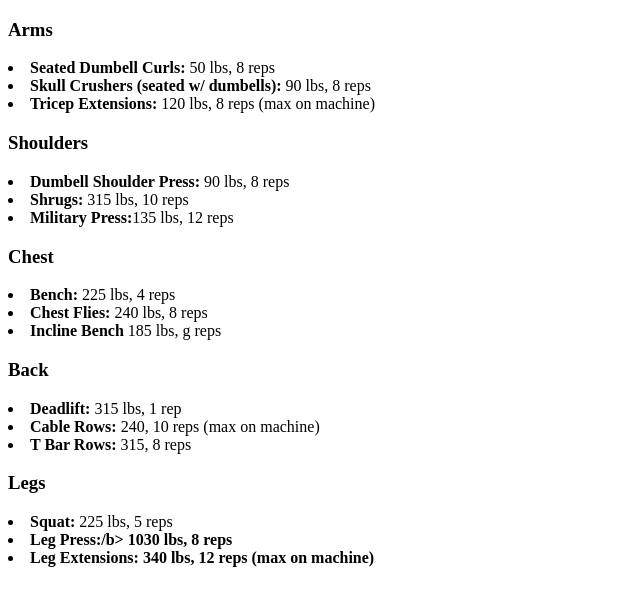
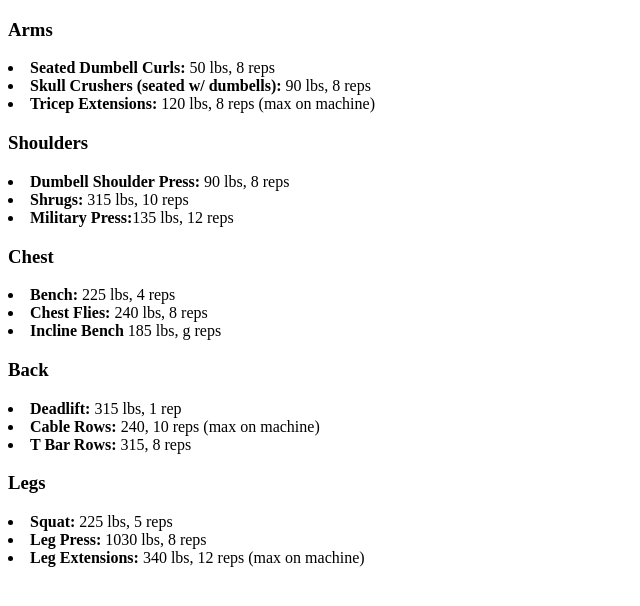
Before and after one commit to tyler-cr/MyPortfolio, a plain HTML site: page liftPRs.html in a window 1280 px wide. Shown: the whole page, without its empty margins (0-640 px from the left). Drawn offline with Linux system fonts and the light colour scheme.

Commit message:
Update liftPRs.html

```diff
--- a/liftPRs.html
+++ b/liftPRs.html
@@ -24,7 +24,7 @@
         <li><b>T Bar Rows:</b> 315, 8 reps</li>
     <h3>Legs</h3>
         <li><b>Squat:</b> 225 lbs, 5 reps</li>
-        <li><b>Leg Press:/b> 1030 lbs, 8 reps</li>
+        <li><b>Leg Press:</b> 1030 lbs, 8 reps</li>
         <li><b>Leg Extensions:</b> 340 lbs, 12 reps (max on machine)</li>
 </body>
 </html>
```
